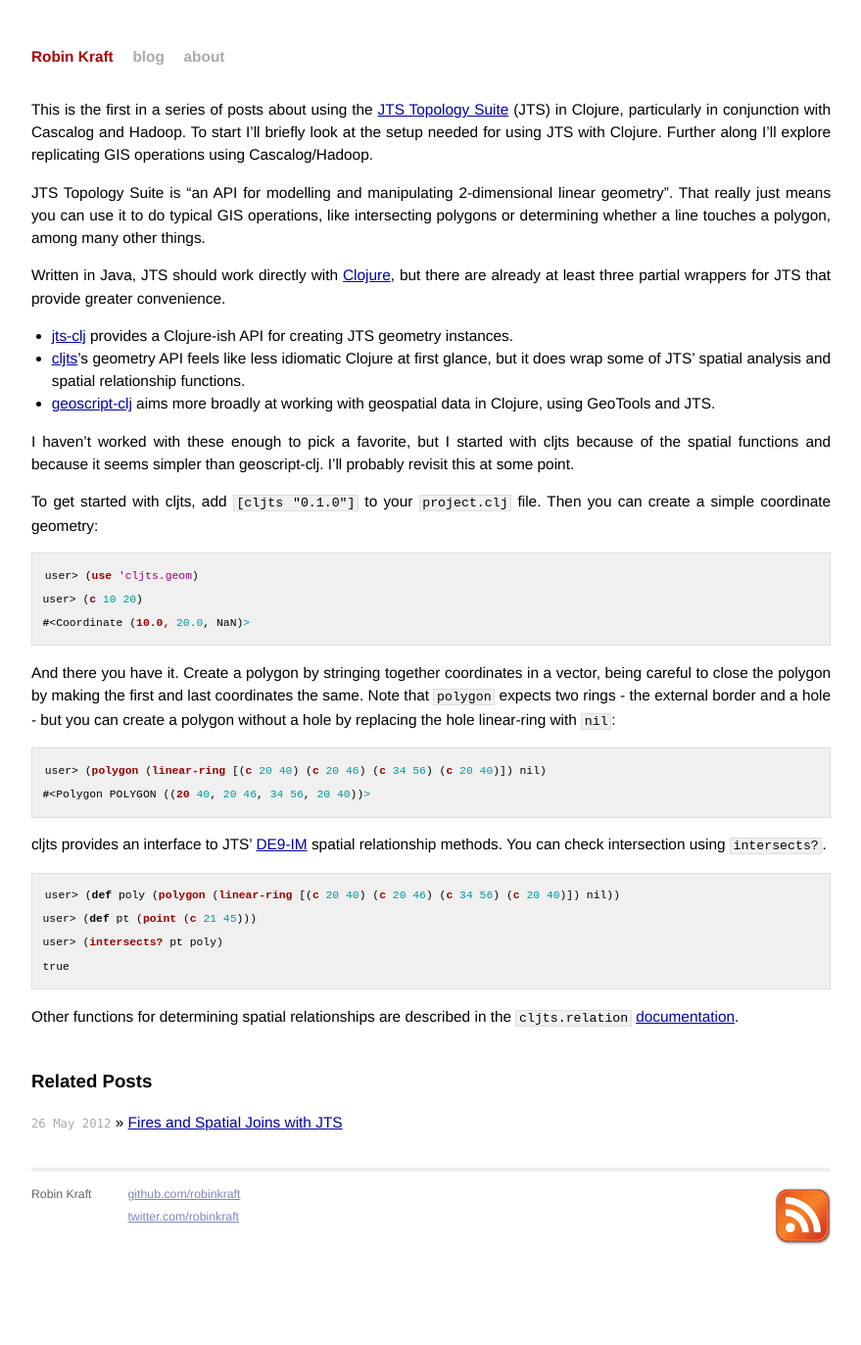
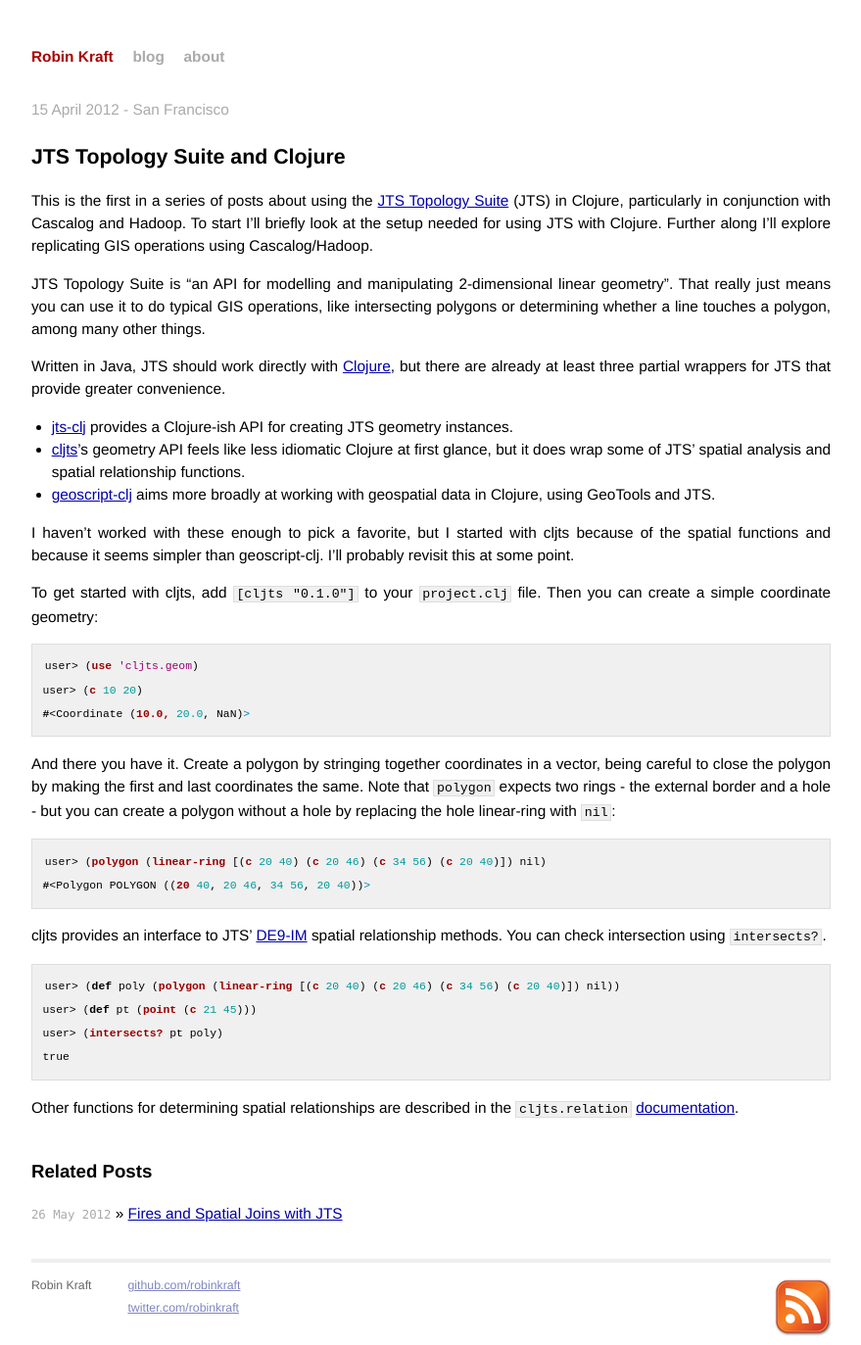
Before and after one commit to robinkraft/robinkraft.github.com, a Jekyll site: the page built from _posts/2012-04-15-JTS-and-Clojure.md, in a window 1280 px wide. Shown: the whole page at 98% size, without its empty margins (200-1079 px from the left). Built offline with Jekyll 4.4.1, drawn with Linux system fonts in a browser that asks for light colours; Markdown is read by kramdown in place of the engine named in the settings; before the commit the page ends 1280 px from its top, so only the background shows below that.

Commit message:
Cleaned up formatting, added date to earlier post

```diff
--- a/_posts/2012-04-15-JTS-and-Clojure.md
+++ b/_posts/2012-04-15-JTS-and-Clojure.md
@@ -2,6 +2,10 @@
 layout: post
 title: JTS Topology Suite and Clojure
 ---
+<p class="meta"> 15 April 2012 - San Francisco</p>
+
+JTS Topology Suite and Clojure
+==============================
 
 This is the first in a series of posts about using the [JTS Topology Suite](http://tsusiatsoftware.net/jts/main.html) (JTS) in Clojure, particularly in conjunction with Cascalog and Hadoop. To start I'll briefly look at the setup needed for using JTS with Clojure. Further along I'll explore replicating GIS operations using Cascalog/Hadoop.
 
```
Also changed, not shown: _posts/2012-05-26-spatial-join-with-JTS.md (+6 -6 lines).
